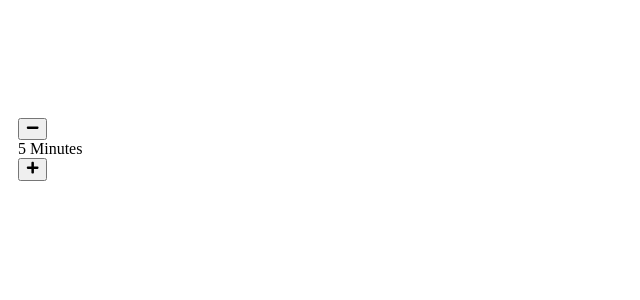
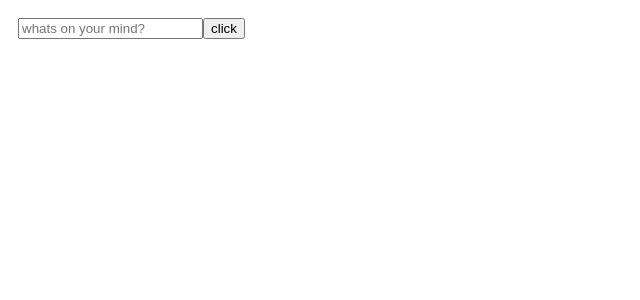
Before and after one commit to shanushikhar/React-Hooks, a React (Create React App) app: page / in a window 1280 px wide. Shown: the top 300 px of the page, without its empty margins (0-640 px from the left). Built offline with nearby package versions, Linux system fonts and the light colour scheme.

Commit message:
added useRef hooks functionality

```diff
--- a/src/App.js
+++ b/src/App.js
@@ -1,8 +1,6 @@
-import Counter from "./Counter";
-import UseState from "./useState";
+import React from "react";
+import UseRef from "./UseRef";
 
-function App() {
-  return null;
+export default function App() {
+  return <UseRef />;
 }
-
-export default App;
--- /dev/null
+++ b/src/UseRef.js
@@ -0,0 +1,30 @@
+import React, { useState } from "react";
+
+export default function UseRef() {
+  const [value, setValue] = useState("");
+  const [showvalue, setshowValue] = useState(false);
+
+  function getValue(e) {
+    e.preventDefault();
+    setshowValue(true);
+  }
+
+  return (
+    <div>
+      <form>
+        <input
+          onChange={(e) => {
+            setValue(e.target.value);
+            setshowValue(false);
+          }}
+          type="text"
+          placeholder="whats on your mind?"
+        />
+        <button type="submit" onClick={getValue}>
+          click
+        </button>
+      </form>
+      {showvalue ? <p1>{value}</p1> : null}
+    </div>
+  );
+}
--- a/src/index.js
+++ b/src/index.js
@@ -1,89 +1,6 @@
 import "./styles.css";
 import React from "react";
 import ReactDOM from "react-dom";
-import { FaMinus, FaPlus } from "react-icons/fa";
+import App from "./App";
 
-function Minutes() {
-  const [minutes, setMinutes] = useState(5);
-  const [error, setError] = useState(null);
-  console.log(states);
-
-  const handleSubtract = () => {
-    if (minutes > 0) {
-      setMinutes(minutes - 1);
-    } else {
-      setError("Cant go below 0");
-    }
-  };
-  const handleAdd = () => {
-    setMinutes(minutes + 1);
-    setError(null);
-  };
-
-  return (
-    <div>
-      <div className="Minutes">
-        <div>
-          <button
-            onClick={handleSubtract}
-            type="button"
-            className="icon_button Minutes_button"
-          >
-            <FaMinus />
-          </button>
-        </div>
-        <div className="Minutes_label" htmlFor="minutes">
-          {minutes} Minutes
-        </div>
-        <div>
-          <button
-            onClick={handleAdd}
-            type="button"
-            className="icon_button Minutes_button"
-          >
-            <FaPlus />
-          </button>
-        </div>
-      </div>
-      {error && (
-        <marquee>
-          <button
-            onClick={() => {
-              setError(null);
-            }}
-          >
-            Dismiss
-          </button>
-          <center>
-            <p style={{ color: "red" }}>{error}</p>
-          </center>
-        </marquee>
-      )}
-    </div>
-  );
-}
-
-const states = [];
-let callCount = -1;
-
-function useState(initialValue) {
-  const id = ++callCount;
-
-  if (states[id]) return states[id];
-
-  const setValue = (newValue) => {
-    // assign the new value
-    states[id][0] = newValue;
-    // re-render
-    renderphonyHooks();
-  };
-  const tuple = [initialValue, setValue];
-  states.push(tuple);
-  return tuple;
-}
-
-function renderphonyHooks() {
-  callCount = -1;
-  ReactDOM.render(<Minutes />, document.getElementById("root"));
-}
-renderphonyHooks();
+ReactDOM.render(<App />, document.getElementById("root"));
--- a/src/useState.js
+++ b/src/useState.js
@@ -19,8 +19,6 @@ function Minutes() {
     setMinutes(minutes + 1);
     setError(null);
   };
-
-  return <h2>hello</h2>;
 
   return (
     <div>
@@ -85,7 +83,7 @@ function useState(initialValue) {
 }
 
 function renderphonyHooks() {
-  // callCount = -1;
+  callCount = -1;
   ReactDOM.render(<Minutes />, document.getElementById("root"));
 }
 renderphonyHooks();
```
